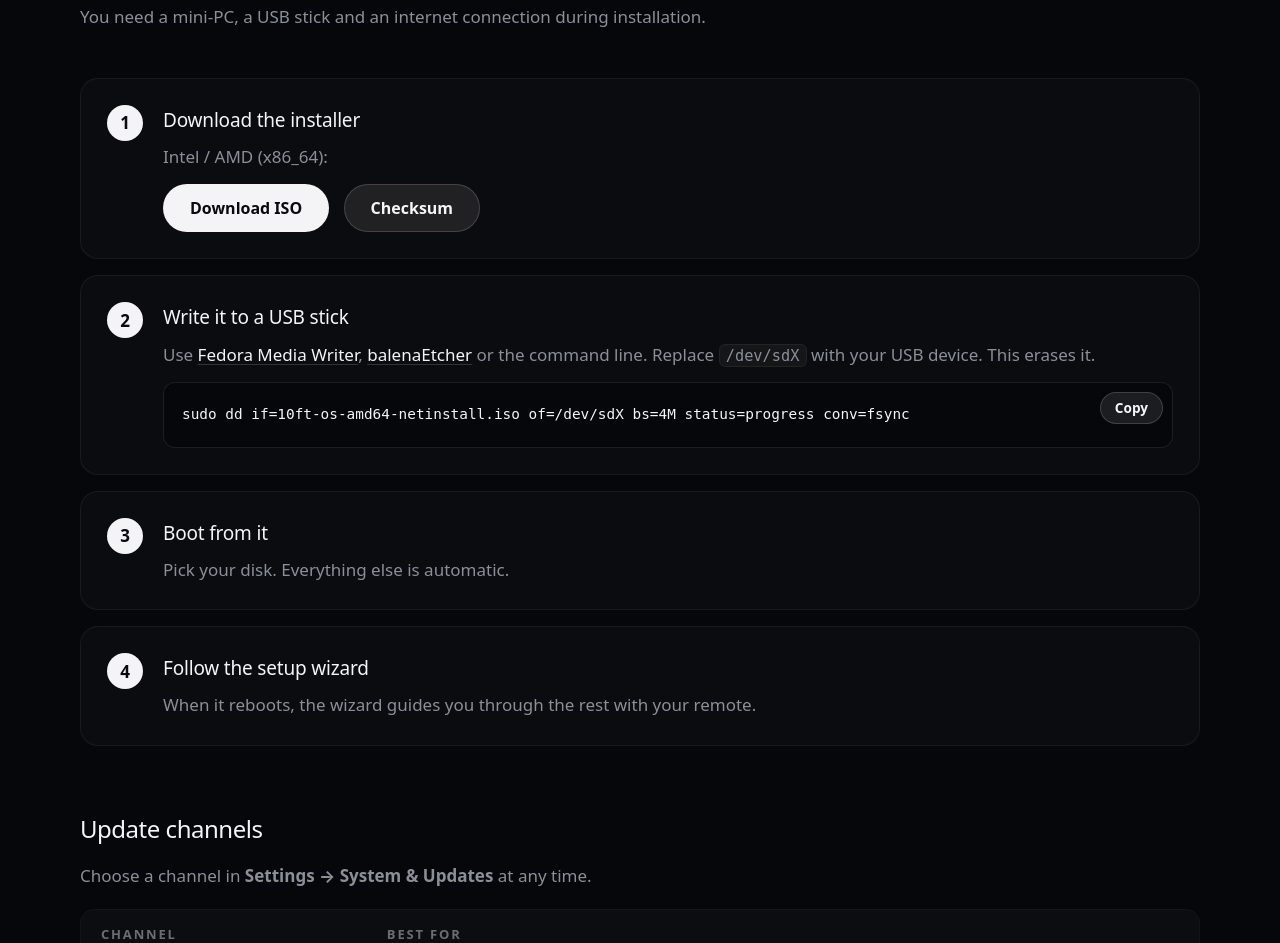
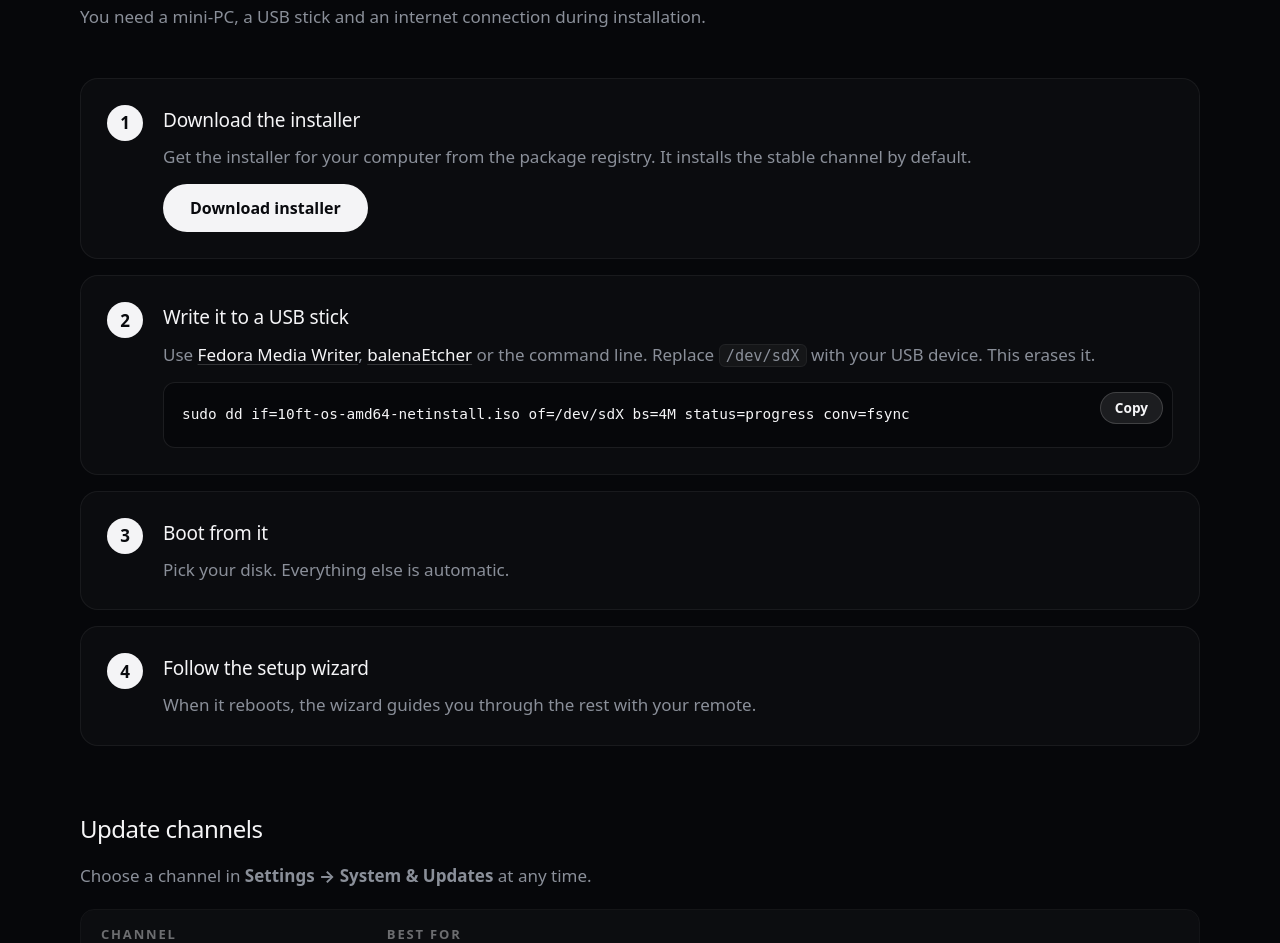
Before and after one commit to bigfootos/website, a plain HTML site: page site/index.html in a window 1280 px wide. Shown: the part 3450-4393 px from the top of the page. Drawn offline with Linux system fonts and the light colour scheme.

Commit message:
fix: link installer download to the package registry page

```diff
--- a/site/index.html
+++ b/site/index.html
@@ -146,10 +146,9 @@
         <ol class="steps">
           <li>
             <h3>Download the installer</h3>
-            <p>Intel / AMD (x86_64):</p>
+            <p>Get the installer for your computer from the package registry. It installs the stable channel by default.</p>
             <p>
-              <a class="btn primary" href="https://git.sektor64.net/api/v4/projects/10ft%2Fos/packages/generic/10ft-os-netinstall/stable/10ft-os-amd64-netinstall.iso" rel="noopener">Download ISO</a>
-              <a class="btn" href="https://git.sektor64.net/api/v4/projects/10ft%2Fos/packages/generic/10ft-os-netinstall/stable/10ft-os-amd64-netinstall.iso.sha256" rel="noopener">Checksum</a>
+              <a class="btn primary" href="https://git.sektor64.net/groups/10ft/-/packages/12" rel="noopener">Download installer</a>
             </p>
           </li>
           <li>
```
